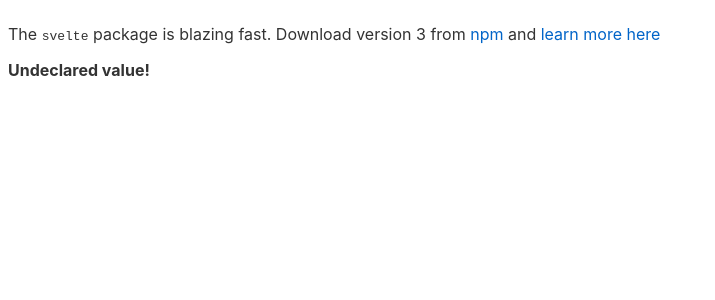
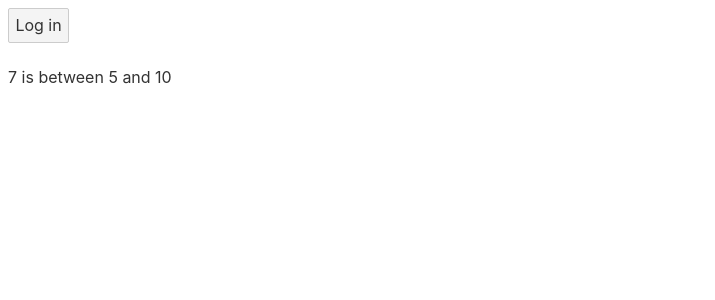
Before and after one commit to phucbm/svelte-ohayou, a Svelte app: page / in a window 1280 px wide. Shown: the top 300 px of the page, without its empty margins (0-715 px from the left). Built offline with nearby package versions, Linux system fonts and the light colour scheme.

Commit message:
if else blocks

```diff
--- a/src/App.svelte
+++ b/src/App.svelte
@@ -1,13 +1,35 @@
 <script>
-    import Info from './Info.svelte';
+    // A # character always indicates a block opening tag. A / character always indicates a block closing tag. A : character, as in {:else},
+    // indicates a block continuation tag.
 
-    const pkg = {
-        name: 'svelte',
-        version: 3,
-        speed: 'blazing',
-        website: 'https://svelte.dev',
-        undeclaredValue: 'Undeclared value!',
-    };
+
+    let user = {loggedIn: false};
+
+    function toggle(){
+        user.loggedIn = !user.loggedIn;
+    }
+
+    let x = 7;
 </script>
 
-<Info {...pkg}/>
+<code>
+</code>
+
+{#if user.loggedIn}
+    <button on:click={toggle}>
+        Log out
+    </button>
+{:else}
+    <button on:click={toggle}>
+        Log in
+    </button>
+{/if}
+
+
+{#if x > 10}
+    <p>{x} is greater than 10</p>
+{:else if 5 > x}
+    <p>{x} is less than 5</p>
+{:else}
+    <p>{x} is between 5 and 10</p>
+{/if}
```
